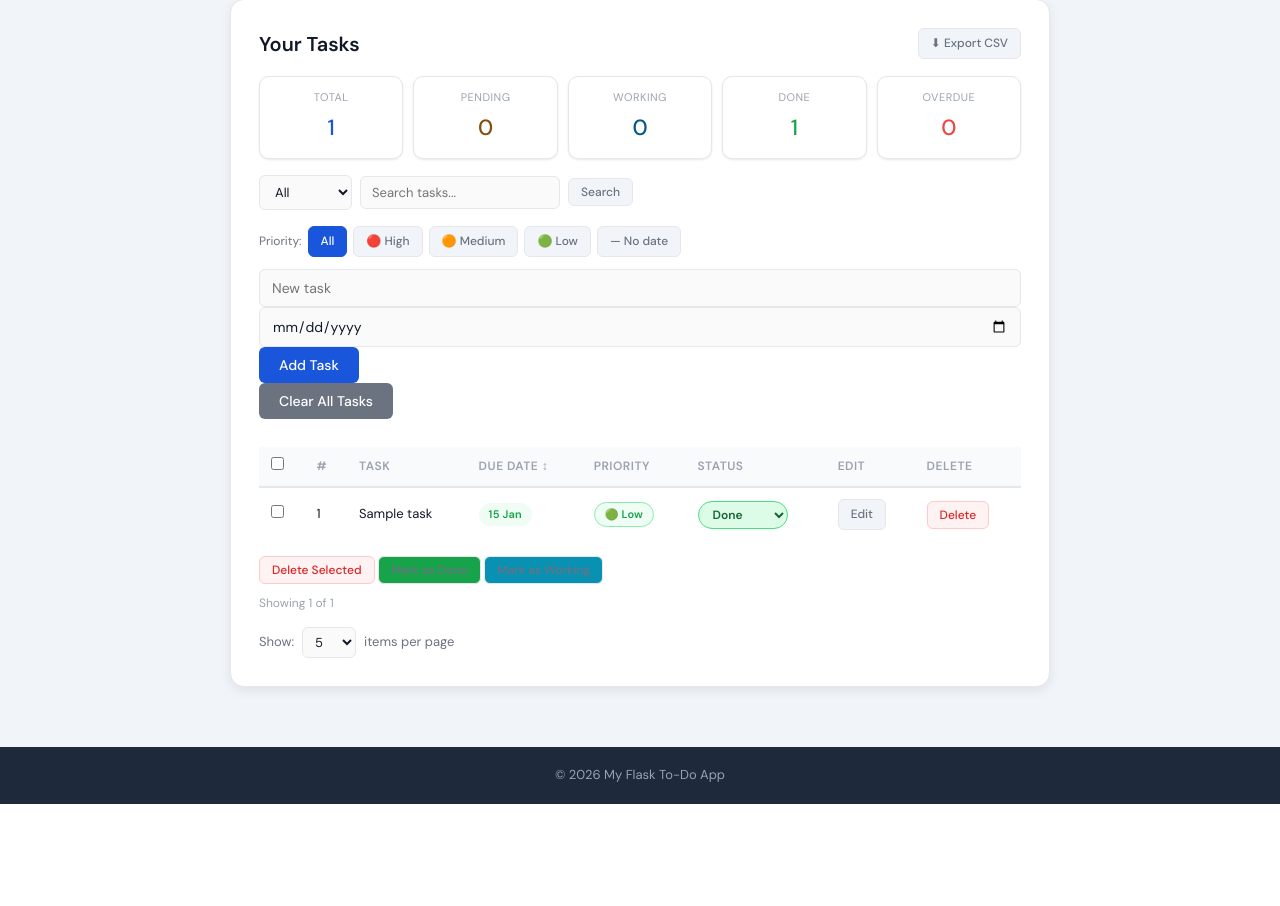
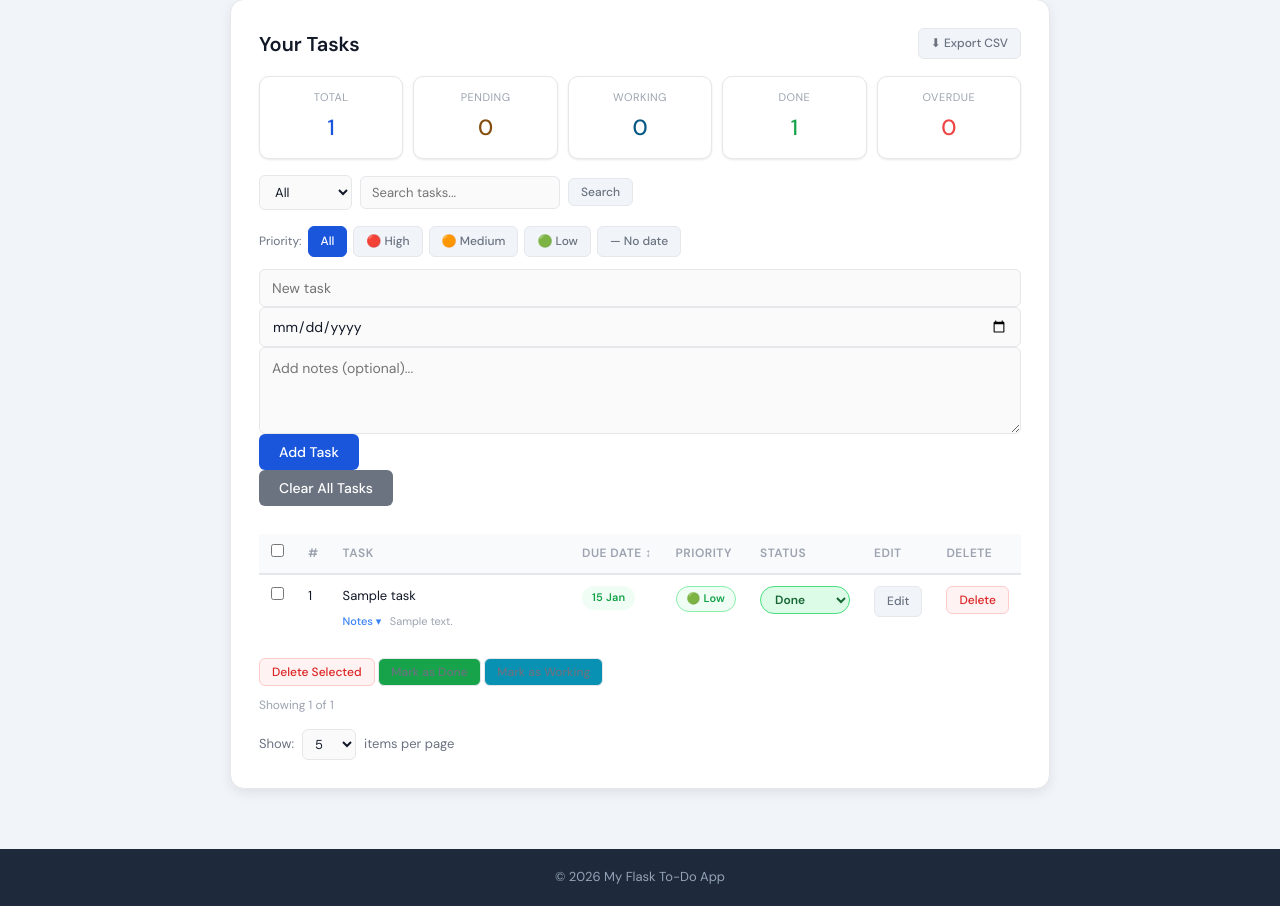
Before and after one commit to vishalrajput74/flask-todo-app, a Flask app: page / in a window 1280 px wide. Shown: the part 100-1006 px from the top of the page. Before the commit the page ends 904 px from the top, so only its background shows below. Run offline with Flask 3, Linux system fonts and the light colour scheme; the visitor is signed in with stand-in values (Sample User, id 1); tables that the repository leaves empty hold one stand-in row (values such as "Sample post").

Commit message:
feat: add task description/notes feature

```diff
--- a/app/forms.py
+++ b/app/forms.py
@@ -1,7 +1,7 @@
 from datetime import date
 
 from flask_wtf import FlaskForm
-from wtforms import StringField, PasswordField, SubmitField
+from wtforms import StringField, PasswordField, SubmitField,TextAreaField
 from wtforms.fields import DateField
 from wtforms.validators import DataRequired, Length, EqualTo, ValidationError,Optional,Email
 from app.models import User
@@ -57,6 +57,10 @@ class TaskForm(FlaskForm):
         DataRequired(),
         Length(min=3, max=100, message='Task must be between 3 and 100 characters')
     ])
+    description = TextAreaField('Description', validators=[
+        Optional(),
+        Length(max=1000, message='Description cannot exceed 1000 characters')
+    ])
     due_date = DateField('Due Date', format='%Y-%m-%d', validators=[Optional(),validate_future_date])
     submit = SubmitField('Add Task')
 
@@ -64,6 +68,10 @@ class EditTaskForm(FlaskForm):
     title = StringField('Task Title', validators=[
         DataRequired(),
         Length(min=3, max=100, message='Task must be between 3 and 100 characters')
+    ])
+    description = TextAreaField('Description', validators=[
+        Optional(),
+        Length(max=1000, message='Description cannot exceed 1000 characters')
     ])
     due_date = DateField('Due Date', format='%Y-%m-%d', validators=[Optional()])
     submit = SubmitField('Update')
--- a/app/models.py
+++ b/app/models.py
@@ -15,6 +15,7 @@ class User(db.Model):
 class Task(db.Model):
     id = db.Column(db.Integer, primary_key=True)
     title = db.Column(db.String(100), nullable=False)
+    description = db.Column(db.Text, nullable=True)
     status = db.Column(db.String(20), default="Pending")
     due_date = db.Column(db.Date, nullable=True)
     priority = db.Column(db.String(20), nullable=True)
--- a/app/routes/tasks.py
+++ b/app/routes/tasks.py
@@ -148,11 +148,11 @@ def add_task():
     form = TaskForm()
 
     if form.validate_on_submit():
-        # print("form valid")
+        print("form valid")
         # print("title",form.title.data)
         priority = calculate_priority(form.due_date.data)
         # print(f"Priority calculated: {priority}")
-        new_task = Task(title=form.title.data,due_date=form.due_date.data,status='Pending',user_id=session['user_id'], priority=priority )
+        new_task = Task(title=form.title.data,due_date=form.due_date.data,status='Pending',user_id=session['user_id'], priority=priority, description=form.description.data or None )
         db.session.add(new_task)
         db.session.commit()
         # print(f"Task saved with priority: {new_task.priority}")
@@ -160,7 +160,7 @@ def add_task():
         # print("task saved with id",new_task.id)
         flash('Task added successfully!', 'success')
     else:
-        # print("form.errors")
+        print("Errors",form.errors)
         for field, errors in form.errors.items():
             for error in errors:
                 flash(f'{field}: {error}', 'error')
@@ -246,6 +246,7 @@ def edit_task(task_id):
                 return render_template('edit.html', task=task, form=form)
 
         task.title = form.title.data
+        task.description = form.description.data or None
         task.due_date = form.due_date.data
         task.priority = calculate_priority(form.due_date.data)
         # print(f"Priority updated to: {task.priority}")
@@ -256,6 +257,7 @@ def edit_task(task_id):
 
     elif request.method == "GET":
         form.title.data = task.title
+        form.description.data = task.description
         form.due_date.data = task.due_date
     return render_template('edit.html', task=task, form=form)
 
--- a/app/static/css/style.css
+++ b/app/static/css/style.css
@@ -394,7 +394,7 @@ footer p {
 .tasks-table td {
   padding: 11px 12px;
   border-bottom: 1px solid #f1f5f9;
-  vertical-align: middle;
+  vertical-align: top;
   font-size: 13px;
   color: var(--text-primary);
 }
@@ -615,6 +615,71 @@ footer p {
   border-color: var(--blue-dark) !important;
 }
 
+/* ── Task Description (details/summary) ── */
+.task-desc-details {
+  margin-top: 4px;
+}
+
+.task-desc-summary {
+  font-size: 11px;
+  color: var(--blue-mid); /* tera existing blue variable */
+  cursor: pointer;
+  list-style: none; /* default triangle remove */
+  display: inline-block;
+  font-weight: 500;
+  padding: 1px 0;
+}
+
+.task-desc-summary:hover {
+  text-decoration: underline;
+}
+
+/* default browser marker hide */
+.task-desc-summary::-webkit-details-marker {
+  display: none;
+}
+
+.task-desc-text {
+  margin-top: 6px;
+  font-size: 12px;
+  color: var(--text-secondary); /* tera existing variable */
+  line-height: 1.6;
+  background: var(--blue-light); /* light blue background */
+  padding: 8px 10px;
+  border-radius: var(--radius-sm);
+  border-left: 3px solid var(--blue-mid);
+  white-space: pre-wrap; /* newlines preserve honge */
+  max-height: 150px;
+  overflow-y: auto;
+}
+
+/* Textarea in forms */
+.task-desc-textarea {
+  resize: vertical; /* sirf height resize ho */
+  min-height: 80px;
+  font-family: "DM Sans", sans-serif; /* tera font */
+  line-height: 1.6;
+}
+/* ── Column wrap fix ── */
+.tasks-table td:nth-child(4),
+.tasks-table td:nth-child(5),
+.tasks-table td:nth-child(6) {
+  white-space: nowrap;
+}
+.tasks-table th:nth-child(4) {
+  white-space: nowrap;
+}
+.tasks-table td:nth-child(3),
+.tasks-table th:nth-child(3) {
+    width: 280px;
+    max-width: 280px;
+    word-wrap: break-word;
+}
+.desc-preview {
+    color: var(--text-muted);
+    font-weight: 400;
+    font-size: 11px;
+}
 @media (max-width: 640px) {
   .tasks-table thead {
     display: none;
--- a/app/templates/tasks.html
+++ b/app/templates/tasks.html
@@ -94,6 +94,15 @@
     <div class="form-group">
   {{ form.due_date(class="form-control") }}
 </div>
+  <div class="form-group">
+      {{ form.description(
+          class="form-control task-desc-textarea",
+          rows="3",
+          placeholder="Add notes (optional)...",
+          maxlength="1000"
+      ) }}
+    </div>
+
     {{ form.submit(class="btn") }}
   </form>
 
@@ -179,7 +188,16 @@
         <td data-label="#">{{ loop.index0 + 1 + (pagination.page - 1) * pagination.per_page }}</td>
 
         <!-- CHANGE: data-label="Task" — task title column -->
-        <td data-label="Task">{{ task.title }}</td>
+        <td data-label="Task">{{ task.title }}
+          {% if task.description %}
+    <!--  description hai toh yeh dikhao -->
+    <details class="task-desc-details">
+<summary class="task-desc-summary">Notes ▾ &nbsp;
+    <span class="desc-preview">{{ task.description[:40] }}{% if task.description|length > 40 %}...{% endif %}</span>
+</summary>        <p class="task-desc-text">{{ task.description }}</p>
+    </details>
+    {% endif %}
+        </td>
 
         <!-- CHANGE: data-label="Due Date" — due date column -->
         <td data-label="Due Date">
```
Also changed, not shown: app/templates/edit.html (+21 -1 lines).
